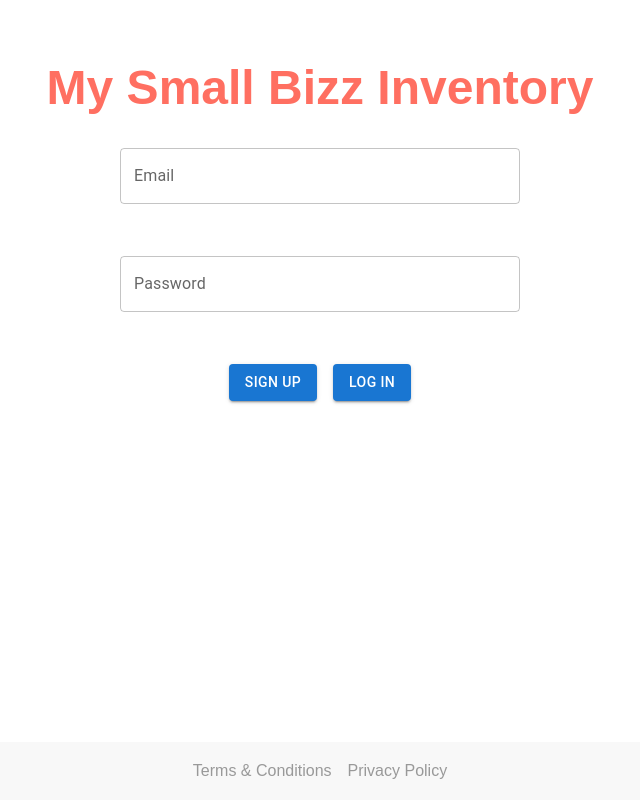
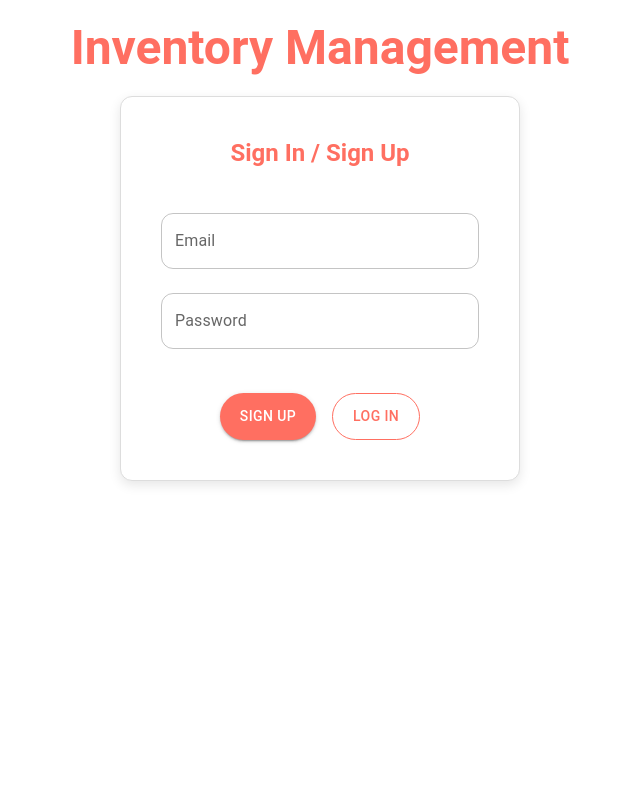
Before and after one commit to Zineb2a/Inventory-Management, a Next.js app in the folder inventory/: page / in a window 1280 px wide. Shown: the whole page, without its empty margins (320-960 px from the left). Built offline with nearby package versions, Linux system fonts and the light colour scheme.

Commit message:
Authentification UI

```diff
--- a/inventory/app/page.js
+++ b/inventory/app/page.js
@@ -1,89 +1,101 @@
 'use client';
 import { useState, useEffect } from 'react';
-import { Box, Button, Typography, TextField, FormControl, Grid, Modal, Autocomplete } from '@mui/material';
-import { signUp, logIn, logOut } from '../auth'; // Import auth functions
-import { addItem, fetchInventory, removeItem } from '../inventory'; // Import inventory functions
+import { Box, Button, Typography, TextField, FormControl, Grid, Modal } from '@mui/material';
+import { signUp, logIn, logOut } from '../auth'; // Import Firebase auth functions
+import { addItem, fetchInventory, removeItem } from '../inventory'; // Import Firestore inventory functions
 
 export default function Home() {
+  // Authentication state
+  const [email, setEmail] = useState('');
+  const [password, setPassword] = useState('');
+  const [user, setUser] = useState(null); // Track logged-in user
+  const [errorMessage, setErrorMessage] = useState('');
+
+  // Inventory state
   const [inventory, setInventory] = useState([]);
   const [itemName, setItemName] = useState('');
-  const [searchTerm, setSearchTerm] = useState('');
+  const [quantity, setQuantity] = useState(1);
+  const [searchTerm, setSearchTerm] = useState(''); // For search bar functionality
   const [sortBy, setSortBy] = useState('name'); // Sorting
   const [filter, setFilter] = useState('all'); // Filtering
-  const [productSuggestions, setProductSuggestions] = useState([]); // Product history for autocomplete
+  const [open, setOpen] = useState(false); // Control modal visibility
 
-  // Modal states
-  const [open, setOpen] = useState(false); // Controls modal visibility
-  const [quantity, setQuantity] = useState(1); // Quantity input inside modal
-
-  // Authentication states
-  const [email, setEmail] = useState('');
-  const [password, setPassword] = useState('');
-  const [user, setUser] = useState(null);
-
-  // Fetch all products for logged-in users
+  // Fetch inventory for authenticated users
   const fetchAllProducts = async () => {
+    try {
       const data = await fetchInventory();
       setInventory(data);
-    setProductSuggestions(data.map(item => item.name)); // Set product suggestions for autocomplete
+    } catch (error) {
+      setErrorMessage('Error fetching inventory: ' + error.message);
+    }
   };
 
-  // Check if user is logged in
+  // Check user login status and fetch inventory if logged in
   useEffect(() => {
     if (user) {
-      fetchAllProducts(); // Fetch products after login
+      fetchAllProducts();
     }
   }, [user]);
 
-  // Handle opening/closing the modal
-  const handleOpen = () => setOpen(true);
-  const handleClose = () => setOpen(false);
-
-  // Handle Sign Up
+  // Handle sign-up with email and password
   const handleSignUp = async () => {
     try {
       const newUser = await signUp(email, password);
       setUser(newUser);
+      setErrorMessage('');
     } catch (error) {
-      console.error('Sign up error:', error.message);
+      setErrorMessage(error.message);
     }
   };
 
-  // Handle Log In
+  // Handle log-in with email and password
   const handleLogIn = async () => {
     try {
       const loggedInUser = await logIn(email, password);
       setUser(loggedInUser);
-      fetchAllProducts(); // Fetch inventory after login
+      setErrorMessage('');
     } catch (error) {
-      console.error('Login error:', error.message);
+      setErrorMessage(error.message);
     }
   };
 
-  // Handle Log Out
+  // Handle log-out
   const handleLogOut = async () => {
     try {
       await logOut();
       setUser(null);
-      setInventory([]); // Clear inventory on logout
+      setInventory([]); // Clear inventory when logged out
     } catch (error) {
-      console.error('Logout error:', error.message);
+      setErrorMessage(error.message);
     }
   };
 
-  // Add or Update Product with Quantity from Modal
+  // Add or update an item with quantity in the modal
   const handleAddItem = async () => {
+    if (itemName && quantity > 0) {
+      try {
         await addItem(itemName, quantity);
-    handleClose();
-    setItemName(''); // Clear the input field
-    setQuantity(1); // Reset the quantity
         fetchAllProducts(); // Refresh the inventory
+        setOpen(false); // Close modal after adding item
+        setItemName(''); // Reset item name
+        setQuantity(1); // Reset quantity
+        setErrorMessage('');
+      } catch (error) {
+        setErrorMessage('Error adding item: ' + error.message);
+      }
+    } else {
+      setErrorMessage('Please enter a valid item name and quantity.');
+    }
   };
 
-  // Remove an item and refresh inventory
-  const handleRemoveItem = async (name) => {
-    await removeItem(name);
+  // Remove an item
+  const handleRemoveItem = async (item) => {
+    try {
+      await removeItem(item);
       fetchAllProducts(); // Refresh the inventory
+    } catch (error) {
+      setErrorMessage('Error removing item: ' + error.message);
+    }
   };
 
   // Search functionality
@@ -129,54 +141,115 @@ export default function Home() {
     }
   };
 
+  // Handle opening/closing the modal
+  const handleOpen = () => setOpen(true);
+  const handleClose = () => setOpen(false);
+
   return (
-    <Box sx={{ display: 'flex', flexDirection: 'column', minHeight: '100vh' }}>
-      {/* Main content */}
-      <Box sx={{ flexGrow: 1, display: 'flex', flexDirection: 'column', alignItems: 'center', gap: 4, padding: '20px' }}>
-        {/* Title */}
-        <Typography
-          variant="h3"
+    <Box sx={{ display: 'flex', flexDirection: 'column', minHeight: '100vh', alignItems: 'center', padding: '20px' }}>
+      <Typography variant="h3" sx={{ fontWeight: 700, color: '#ff6f61', marginBottom: '20px' }}>
+        Inventory Management
+      </Typography>
+
+      {!user ? (
+  <Box
     sx={{
-            fontWeight: 700,
-            color: '#ff6f61',
-            marginTop: '40px',
-            fontFamily: '"Poppins", sans-serif',
+      display: 'flex',
+      flexDirection: 'column',
+      alignItems: 'center',
+      justifyContent: 'center',
+      gap: 3,
+      padding: '40px',
+      border: '1px solid #ddd',
+      borderRadius: '12px',
+      boxShadow: '0px 4px 12px rgba(0, 0, 0, 0.1)',
+      width: '400px',
+      margin: '0 auto',
+      backgroundColor: '#fff',
     }}
   >
-          My Small Bizz Inventory
+    <Typography variant="h5" sx={{ fontWeight: 700, color: '#ff6f61', marginBottom: '20px' }}>
+      Sign In / Sign Up
     </Typography>
 
-        {/* If no user is logged in, show login and signup forms */}
-        {!user && (
-          <>
     <TextField
       label="Email"
+      variant="outlined"
       value={email}
       onChange={(e) => setEmail(e.target.value)}
-              sx={{ width: '400px', marginBottom: '20px' }}
+      sx={{
+        width: '100%',
+        '& .MuiOutlinedInput-root': {
+          borderRadius: '12px',
+        },
+      }}
     />
     <TextField
       label="Password"
       type="password"
+      variant="outlined"
       value={password}
       onChange={(e) => setPassword(e.target.value)}
-              sx={{ width: '400px', marginBottom: '20px' }}
+      sx={{
+        width: '100%',
+        '& .MuiOutlinedInput-root': {
+          borderRadius: '12px',
+        },
+      }}
     />
-            <Box sx={{ display: 'flex', gap: 2 }}>
-              <Button variant="contained" onClick={handleSignUp}>
+    <Box sx={{ display: 'flex', gap: 2, justifyContent: 'center', marginTop: '20px' }}>
+      <Button
+        variant="contained"
+        onClick={handleSignUp}
+        sx={{
+          backgroundColor: '#ff6f61',
+          ':hover': {
+            backgroundColor: '#ff8a75',
+          },
+          borderRadius: '24px',
+          padding: '10px 20px',
+        }}
+      >
         Sign Up
       </Button>
-              <Button variant="contained" onClick={handleLogIn}>
+      <Button
+        variant="outlined"
+        onClick={handleLogIn}
+        sx={{
+          color: '#ff6f61',
+          borderColor: '#ff6f61',
+          ':hover': {
+            backgroundColor: '#ffebeb',
+            borderColor: '#ff8a75',
+          },
+          borderRadius: '24px',
+          padding: '10px 20px',
+        }}
+      >
         Log In
       </Button>
     </Box>
-          </>
+    {errorMessage && (
+      <Typography color="error" sx={{ marginTop: '20px', textAlign: 'center' }}>
+        {errorMessage}
+      </Typography>
     )}
-
-        {/* If user is logged in, show inventory management features */}
-        {user && (
-          <>
-            <Button variant="contained" onClick={handleLogOut}>
+  </Box>
+) : (
+  <Box sx={{ display: 'flex', flexDirection: 'column', alignItems: 'center', gap: 2 }}>
+    <Typography>Welcome, {user.email}!</Typography>
+    <Button
+      variant="contained"
+      onClick={handleLogOut}
+      sx={{
+        backgroundColor: '#ff6f61',
+        ':hover': {
+          backgroundColor: '#ff8a75',
+        },
+        borderRadius: '24px',
+        padding: '10px 20px',
+      }}
+    >
       Log Out
     </Button>
 
@@ -199,22 +272,7 @@ export default function Home() {
             }}
           />
 
-            {/* Input for adding new items with product history suggestions */}
-            <FormControl sx={{ display: 'flex', flexDirection: 'row', gap: 2, alignItems: 'center' }}>
-              <Autocomplete
-                freeSolo
-                options={productSuggestions}
-                value={itemName}
-                onInputChange={(event, newInputValue) => setItemName(newInputValue)}
-                renderInput={(params) => (
-                  <TextField
-                    {...params}
-                    label="Add Item"
-                    variant="outlined"
-                    sx={{ width: '400px', backgroundColor: '#fff', borderRadius: '8px' }}
-                  />
-                )}
-              />
+          {/* Add New Item Button */}
           <Button
             variant="contained"
             onClick={handleOpen} // Open modal when clicking on Add New Item
@@ -223,11 +281,11 @@ export default function Home() {
               ':hover': { backgroundColor: '#ffc1c1' },
               borderRadius: '8px',
               padding: '8px 24px',
+              marginBottom: '20px',
             }}
           >
             Add New Item
           </Button>
-            </FormControl>
 
           {/* Sorting and Filtering Buttons */}
           <Box sx={{ display: 'flex', gap: 2, marginTop: '20px' }}>
@@ -273,14 +331,39 @@ export default function Home() {
               </Grid>
             ))}
           </Grid>
-          </>
+        </Box>
       )}
+
+      {/* Custom Modal for Adding Item */}
+      <Modal open={open} onClose={handleClose}>
+        <Box sx={{ ...modalStyles }}>
+          <Typography variant="h6">Enter Item Name and Quantity</Typography>
+          <TextField
+            label="Item Name"
+            variant="outlined"
+            value={itemName}
+            onChange={(e) => setItemName(e.target.value)}
+            fullWidth
+            sx={{ marginBottom: '20px' }}
+          />
+          <TextField
+            label="Quantity"
+            type="number"
+            variant="outlined"
+            value={quantity}
+            onChange={(e) => setQuantity(Number(e.target.value))}
+            fullWidth
+            sx={{ marginBottom: '20px' }}
+          />
+          <Button variant="contained" onClick={handleAddItem}>Add Item</Button>
         </Box>
+      </Modal>
+    </Box>
+  );
+}
 
-      {/* Custom Modal for Quantity Input */}
-      <Modal open={open} onClose={handleClose} aria-labelledby="modal-title" aria-describedby="modal-description">
-        <Box
-          sx={{
+// Custom Modal Styles
+const modalStyles = {
   position: 'absolute',
   top: '50%',
   left: '50%',
@@ -290,44 +373,4 @@ export default function Home() {
   boxShadow: 24,
   p: 4,
   borderRadius: '8px',
-          }}
-        >
-          <Typography id="modal-title" variant="h6" component="h2" sx={{ mb: 2 }}>
-            Enter Quantity for {itemName}
-          </Typography>
-          <TextField
-            label="Quantity"
-            type="number"
-            value={quantity}
-            onChange={(e) => setQuantity(Number(e.target.value))}
-            fullWidth
-            sx={{ mb: 3 }}
-          />
-          <Button
-            variant="contained"
-            onClick={handleAddItem}
-            sx={{
-              backgroundColor: '#ff9aa2',
-              ':hover': { backgroundColor: '#ffc1c1' },
-              borderRadius: '8px',
-              padding: '8px 24px',
-              width: '100%',
-            }}
-          >
-            Confirm
-          </Button>
-        </Box>
-      </Modal>
-
-      {/* Footer */}
-      <Box className="footer" sx={{ padding: '20px 0', backgroundColor: '#f8f8f8', textAlign: 'center', marginTop: 'auto' }}>
-        <a href="#" style={{ color: '#999', textDecoration: 'none', marginRight: '16px' }}>
-          Terms & Conditions
-        </a>
-        <a href="#" style={{ color: '#999', textDecoration: 'none' }}>
-          Privacy Policy
-        </a>
-      </Box>
-    </Box>
-  );
-}
+};
```
Lines whose indentation alone changed are shown as unchanged.
